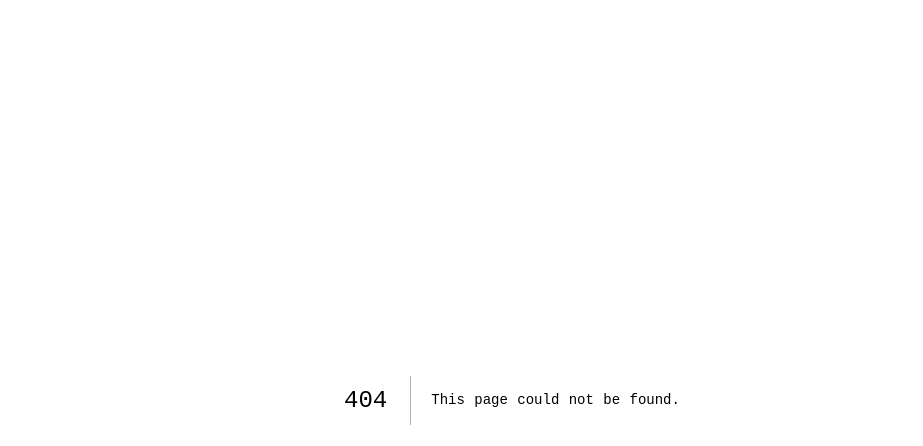
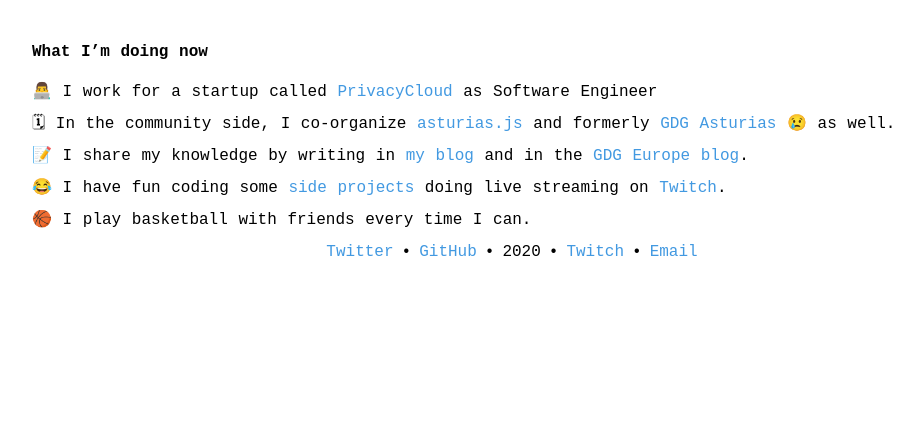
Before and after one commit to SantiMA10/santiagomartin.dev, a Next.js app: page /now in a window 1280 px wide. Before the commit this address had no page. Shown: the top 446 px of the page, without its empty margins (128-1051 px from the left). Built offline with nearby package versions, Linux system fonts and the light colour scheme.

Commit message:
feat: /now

```diff
--- a/src/components/AboutMe.tsx
+++ b/src/components/AboutMe.tsx
@@ -1,3 +1,5 @@
+import Link from "next/link";
+
 interface Props {
   live: boolean;
 }
@@ -22,19 +24,8 @@ export function AboutMe({ live }: Props) {
       <p className="mb-2">
         I'm a software engineer who lives in Gijón, Asturias.
       </p>
-      <p className="mb-2">
-        Currently I work for a startup called{" "}
-        <a target="_blank" href="https://privacycloud.com">
-          PrivacyCloud
-        </a>
-        , co-organize{" "}
-        <a target="_blank" href="https://www.meetup.com/es-ES/GDG-Asturias">
-          GDG Asturias{" "}
-        </a>
-        and I have fun coding some <a href="#sideprojects">side projects</a>.
-      </p>
-      <p className="mb-2">
-        I also play basketball 🏀 with some friends on every time I can.
+      <p>
+        What to know what am I doing now? Visit <Link href="/now">/now</Link>
       </p>
     </section>
   );
--- a/src/css/global.css
+++ b/src/css/global.css
@@ -22,6 +22,10 @@ html {
 
 a {
   @apply text-blue-500 no-underline;
+}
+
+a:hover {
+  @apply text-blue-800 underline;
 }
 
 /* purgecss ignore */
--- a/src/pages/_app.tsx
+++ b/src/pages/_app.tsx
@@ -2,7 +2,32 @@ import "../css/tailwind.css";
 import "../css/global.css";
 
 export function MyApp({ Component, pageProps }) {
-  return <Component {...pageProps} />;
+  return (
+    <div className="flex flex-col">
+      <Component {...pageProps} />
+      <footer className="flex-grow-0">
+        <div className="flex align-center justify-center">
+          <a target="_blank" href="https://twitter.com/SantiMA10">
+            Twitter
+          </a>
+          <span className="ml-2 mr-2">•</span>
+          <a target="_blank" href="https://github.com/SantiMA10">
+            GitHub
+          </a>
+          <span className="ml-2 mr-2">•</span>
+          {new Date().getFullYear()}
+          <span className="ml-2 mr-2">•</span>
+          <a target="_blank" href="https://twitch.tv/SantiMA10">
+            Twitch
+          </a>
+          <span className="ml-2 mr-2">•</span>
+          <a target="_blank" href="mailto:hi@santiagomartin.dev">
+            Email
+          </a>
+        </div>
+      </footer>
+    </div>
+  );
 }
 
 export default MyApp;
--- a/src/pages/index.tsx
+++ b/src/pages/index.tsx
@@ -16,7 +16,7 @@ export default function Home({ posts, projects, live, talks }) {
         <link rel="icon" href="/favicon.ico" />
       </Head>
 
-      <main className="flex items-center flex-col">
+      <main className="flex items-center flex-col flex-grow">
         <AboutMe live={live} />
         <BlogPosts posts={posts} />
         <Talks talks={talks} />
--- /dev/null
+++ b/src/pages/now.tsx
@@ -0,0 +1,56 @@
+import Link from "next/link";
+import Head from "next/head";
+
+export default function Now() {
+  return (
+    <div className="flex items-center flex-col flex-grow">
+      <div className="w-3/4 mt-10">
+        <Head>
+          <title>Santiago Martín Agra | Software Engineer</title>
+          <link rel="icon" href="/favicon.ico" />
+        </Head>
+
+        <h1 className="mb-4 font-bold">What I’m doing now</h1>
+        <p className="mb-2">
+          👨‍💻 I work for a startup called{" "}
+          <a target="_blank" href="https://privacycloud.com">
+            PrivacyCloud
+          </a>{" "}
+          as Software Engineer
+        </p>
+        <p className="mb-2">
+          🗓 In the community side, I co-organize{" "}
+          <a
+            target="_blank"
+            href="https://www.meetup.com/es-ES/asturias-javascript/"
+          >
+            asturias.js{" "}
+          </a>{" "}
+          and formerly{" "}
+          <a target="_blank" href="https://www.meetup.com/es-ES/GDGAsturias/">
+            GDG Asturias 😢{" "}
+          </a>{" "}
+          as well.
+        </p>
+        <p className="mb-2">
+          📝 I share my knowledge by writing in{" "}
+          <a href="https://medium.com/@Santi" target="_blank">
+            my blog
+          </a>{" "}
+          and in the{" "}
+          <a href="https://medium.com/gdgeurope" target="_blank">
+            GDG Europe blog
+          </a>
+          .
+        </p>
+        <p className="mb-2">
+          😂 I have fun coding some <Link href="/">side projects</Link> doing
+          live streaming on <a href="https://twitch.tv/santima10">Twitch</a>.
+        </p>
+        <p className="mb-2">
+          🏀 I play basketball with friends every time I can.
+        </p>
+      </div>
+    </div>
+  );
+}
```
